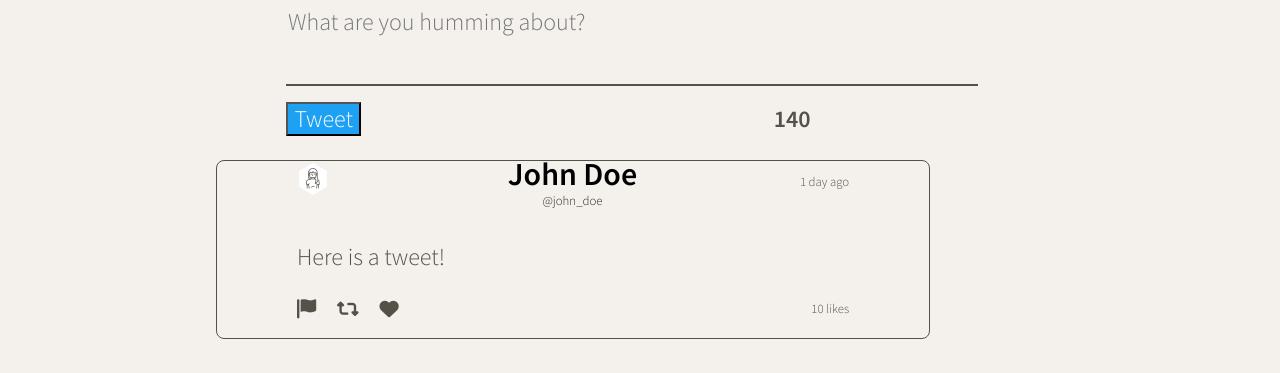
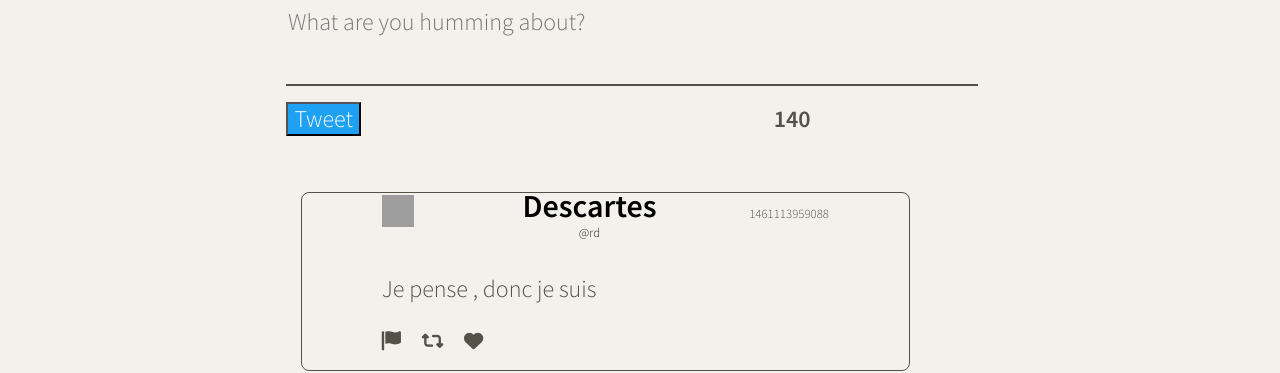
Before and after one commit to Sohaib-GO/Tweeter, a plain HTML site: page public/index.html in a window 1280 px wide. Shown: the part 615-988 px from the top of the page. Drawn offline with nearby package versions, Linux system fonts and the light colour scheme; grey boxes are pictures that could not be loaded.

Commit message:
Dynamic Tweets
- Render tweets dynamically

```diff
--- a/public/index.html
+++ b/public/index.html
@@ -63,35 +63,6 @@
       </section>
 
       <section class="tweetContainer">
-
-        <article class="tweet">
-          <header class="tweet-header">
-            <div class="tweet-pic">
-              <img src="/images/profile-hex.png">
-            </div>
-            <div class="name">
-              <h2>John Doe</h2>
-              <p>@john_doe</p>
-            </div>
-            <div class="handle">
-              <p>1 day ago</p>
-            </div>
-          </header>
-          <div class="tweet-body">
-            <p>Here is a tweet!</p>
-          </div>
-          <footer class="tweet-footer">
-            <div class="icons">
-              <i class="fa-solid fa-flag"></i>
-              <i class="fa-solid fa-retweet"></i>
-              <i class="fa-solid fa-heart"></i>
-            </div>
-            <div class="stats">
-              <p>10 likes</p>
-            </div>
-          </footer>
-        </article>
-
       </section>
 
     </main>
--- a/public/scripts/client.js
+++ b/public/scripts/client.js
@@ -3,3 +3,70 @@
  * jQuery is already loaded
  * Reminder: Use (and do all your DOM work in) jQuery's document ready function
  */
+
+const data = [
+  {
+    user: {
+      name: "Newton",
+      avatars: "https://i.imgur.com/73hZDYK.png",
+      handle: "@SirIsaac",
+    },
+    content: {
+      text: "If I have seen further it is by standing on the shoulders of giants",
+    },
+    created_at: 1461116232227,
+  },
+  {
+    user: {
+      name: "Descartes",
+      avatars: "https://i.imgur.com/nlhLi3I.png",
+      handle: "@rd",
+    },
+    content: {
+      text: "Je pense , donc je suis",
+    },
+    created_at: 1461113959088,
+  },
+];
+
+const createTweetElement = function (tweet) {
+  const $tweet = $(`
+  <article class="tweet">
+  <header class="tweet-header">
+    <div class="tweet-pic">
+      <img src="${tweet.user.avatars}">
+    </div>
+    <div class="name">
+      <h2>${tweet.user.name}</h2>
+      <p>${tweet.user.handle}</p>
+    </div>
+    <div class="handle">
+      <p>${tweet.created_at}</p>
+    </div>
+  </header>
+  <div class="tweet-body">
+    <p>${tweet.content.text}</p>
+  </div>
+  <footer class="tweet-footer">
+    <div class="icons">
+      <i class="fa-solid fa-flag"></i>
+      <i class="fa-solid fa-retweet"></i>
+      <i class="fa-solid fa-heart"></i>
+    </div>
+
+  </footer>
+  </article>
+  `);
+  return $tweet;
+};
+
+const renderTweets = function (tweets) {
+  for (let tweet of tweets) {
+    const $tweet = createTweetElement(tweet);
+    $(".tweetContainer").prepend($tweet);
+  }
+};
+
+$(document).ready(function () {
+  renderTweets(data);
+});
--- a/public/styles/new-tweet.css
+++ b/public/styles/new-tweet.css
@@ -35,6 +35,7 @@
 
 .tweet-button:hover {
   background-color: #0199f8;
+  color: black;
 }
 .counter {
   margin-left: 23.5rem;
@@ -45,8 +46,10 @@
 }
 
 /* style the tweet  */
-
-.tweetContainer {
+.tweetContainer{
+  margin-top: 2rem;
+}
+.tweet {
   display: flex;
   flex-direction: column;
   width: 62%;
@@ -57,7 +60,7 @@
   margin-bottom: 5rem;
   margin-left: 13.5rem;
 }
-.tweetContainer:hover {
+.tweet:hover {
   box-shadow: 0 0 0.5rem 0.1rem #545149;
 }
 .tweet-header {
```
Also changed, not shown: server/data-files/initial-tweets.json (line endings or trailing spaces).
